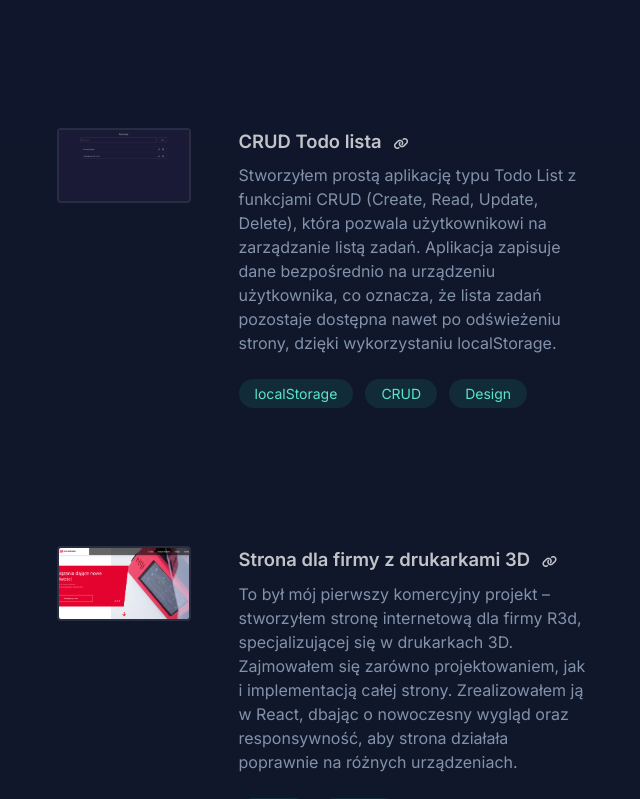
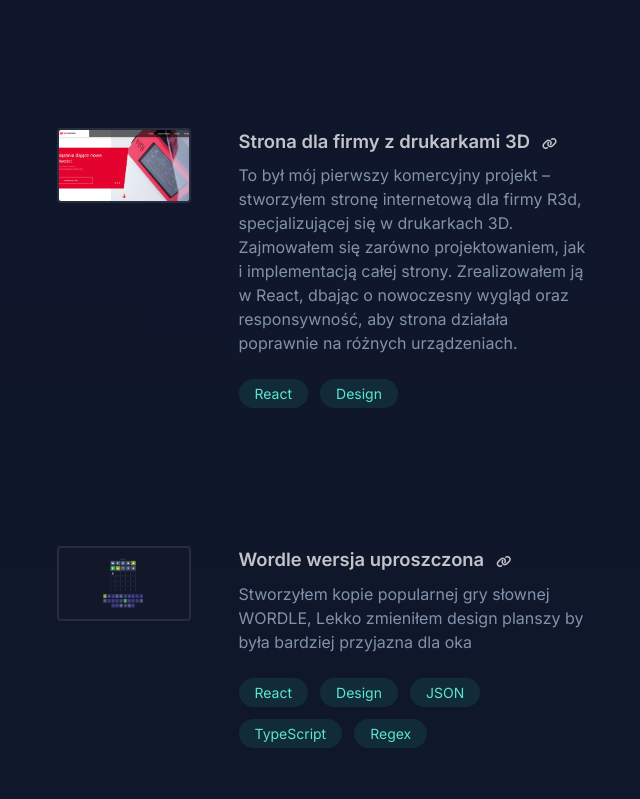
Before and after one commit to kxGeou/actual-Portfolio-website, a React (Vite) app: page / in a window 1280 px wide. Shown: the part 2160-2959 px from the top of the page, without its empty margins (628-1268 px from the left). Built offline with nearby package versions, Linux system fonts and the light colour scheme.

Commit message:
New project

```diff
--- a/src/components/Projects.tsx
+++ b/src/components/Projects.tsx
@@ -3,6 +3,7 @@ import Scriptly from '../assets/images/scriptly.png'
 import Theme from '../assets/images/theme.png'
 import Red from '../assets/images/red.png'
 import Todo from '../assets/images/todo.png'
+import Wordle from '../assets/images/wordle.png';
 import { Link } from "react-router-dom";
 import { useState } from "react";
 const projectList = [
@@ -22,20 +23,28 @@ const projectList = [
         link: "https://minimaldarktheme.netlify.app/"
     },
     {
-        image : Todo,
-        alternative : "Todo List website",
-        project : "CRUD Todo lista",
-        description : "Stworzyłem prostą aplikację typu Todo List z funkcjami CRUD (Create, Read, Update, Delete), która pozwala użytkownikowi na zarządzanie listą zadań. Aplikacja zapisuje dane bezpośrednio na urządzeniu użytkownika, co oznacza, że lista zadań pozostaje dostępna nawet po odświeżeniu strony, dzięki wykorzystaniu localStorage.",
-        language : ["localStorage", "CRUD", "Design"],
-        link: "https://tasktrack-typescript.netlify.app/"
-    },
-    {
         image : Red,
         alternative : "Red motion website",
         project : "Strona dla firmy z drukarkami 3D",
         description : "To był mój pierwszy komercyjny projekt – stworzyłem stronę internetową dla firmy R3d, specjalizującej się w drukarkach 3D. Zajmowałem się zarówno projektowaniem, jak i implementacją całej strony. Zrealizowałem ją w React, dbając o nowoczesny wygląd oraz responsywność, aby strona działała poprawnie na różnych urządzeniach.",
         language : [ "React", "Design"],
         link: "https://r3dmotion.com/"
+    },
+    {
+        image : Wordle,
+        alternative : "Wordle Copy Game",
+        project : "Wordle wersja uproszczona",
+        description : "Stworzyłem kopie popularnej gry słownej WORDLE, Lekko zmieniłem design planszy by była bardziej przyjazna dla oka",
+        language : [ "React", "Design", "JSON", "TypeScript", "Regex"],
+        link: "https://wordleclonetype.netlify.app/"
+    },
+    {
+        image : Todo,
+        alternative : "Todo List website",
+        project : "CRUD Todo lista",
+        description : "Stworzyłem prostą aplikację typu Todo List z funkcjami CRUD (Create, Read, Update, Delete), która pozwala użytkownikowi na zarządzanie listą zadań. Aplikacja zapisuje dane bezpośrednio na urządzeniu użytkownika, co oznacza, że lista zadań pozostaje dostępna nawet po odświeżeniu strony, dzięki wykorzystaniu localStorage.",
+        language : ["localStorage", "CRUD", "Design", "TypeScript"],
+        link: "https://tasktrack-typescript.netlify.app/"
     },
 ]
 
--- a/src/components/ui/project-element.tsx
+++ b/src/components/ui/project-element.tsx
@@ -27,7 +27,7 @@ export default function Project({project, description, languages, image, alterna
                 <Title name={project} isHover={hover}></Title>
                 <p className={`text-not-active text-wrap mt-2 ${languages?.length ? "" : "mb-5"}`}>{description}</p>
                 {languages?.length && (
-                    <div className="flex gap-3 my-6">
+                    <div className="flex flex-wrap gap-3 my-6">
                         {languages?.map((item, itemIndex) => (
                             <Language name={item} key={itemIndex}></Language>
                         ))}
```
Also changed, not shown: src/assets/images/wordle.png (added).
